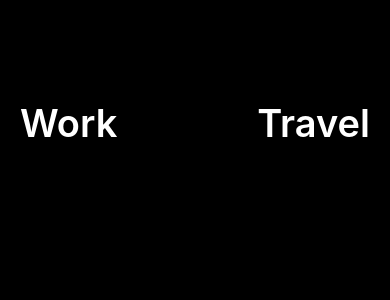
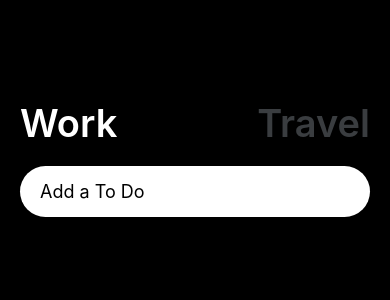
Before and after one commit to aubepluieh3/WorkHardTravelHardApp, a React Native app: screen / in a window 390 px wide. Shown: the top 300 px of the page. Built offline with nearby package versions, Linux system fonts and the light colour scheme.

Commit message:
#1.2 TextInput

```diff
--- a/App.js
+++ b/App.js
@@ -1,27 +1,47 @@
 import { StatusBar } from "expo-status-bar";
-import React from "react";
+import React, { useState } from "react";
 import {
   StyleSheet,
   Text,
   View,
   TouchableOpacity,
-  TouchableHighlight,
-  TouchableWithoutFeedback,
-  Pressable,
+  TextInput,
 } from "react-native";
 import { theme } from "./colors";
 
 export default function App() {
+  const [working, setWorking] = useState(true);
+  const travel = () => setWorking(false);
+  const work = () => setWorking(true);
+  const onChangeText = (payload) => setText(payload);
+
   return (
     <View style={styles.container}>
       <StatusBar style="auto" />
       <View style={styles.header}>
-        <TouchableOpacity>
-          <Text style={styles.btnText}>Work</Text>
+        <TouchableOpacity onPress={work}>
+          <Text
+            style={{ ...styles.btnText, color: working ? "white" : theme.grey }}
+          >
+            Work
+          </Text>
         </TouchableOpacity>
-        <TouchableOpacity>
-          <Text style={styles.btnText}>Travel</Text>
+        <TouchableOpacity onPress={travel}>
+          <Text
+            style={{
+              ...styles.btnText,
+              color: !working ? "white" : theme.grey,
+            }}
+          >
+            Travel
+          </Text>
         </TouchableOpacity>
+      </View>
+      <View>
+        <TextInput
+          placeholder={working ? "Add a To Do" : "Where do you want to go? "}
+          style={styles.input}
+        />
       </View>
     </View>
   );
@@ -41,6 +61,13 @@ const styles = StyleSheet.create({
   btnText: {
     fontSize: 38,
     fontWeight: "600",
-    color: "white",
+  },
+  input: {
+    backgroundColor: "white",
+    paddingVertical: 15,
+    paddingHorizontal: 20,
+    borderRadius: 30,
+    marginTop: 20,
+    fontSize: 18,
   },
 });
```
